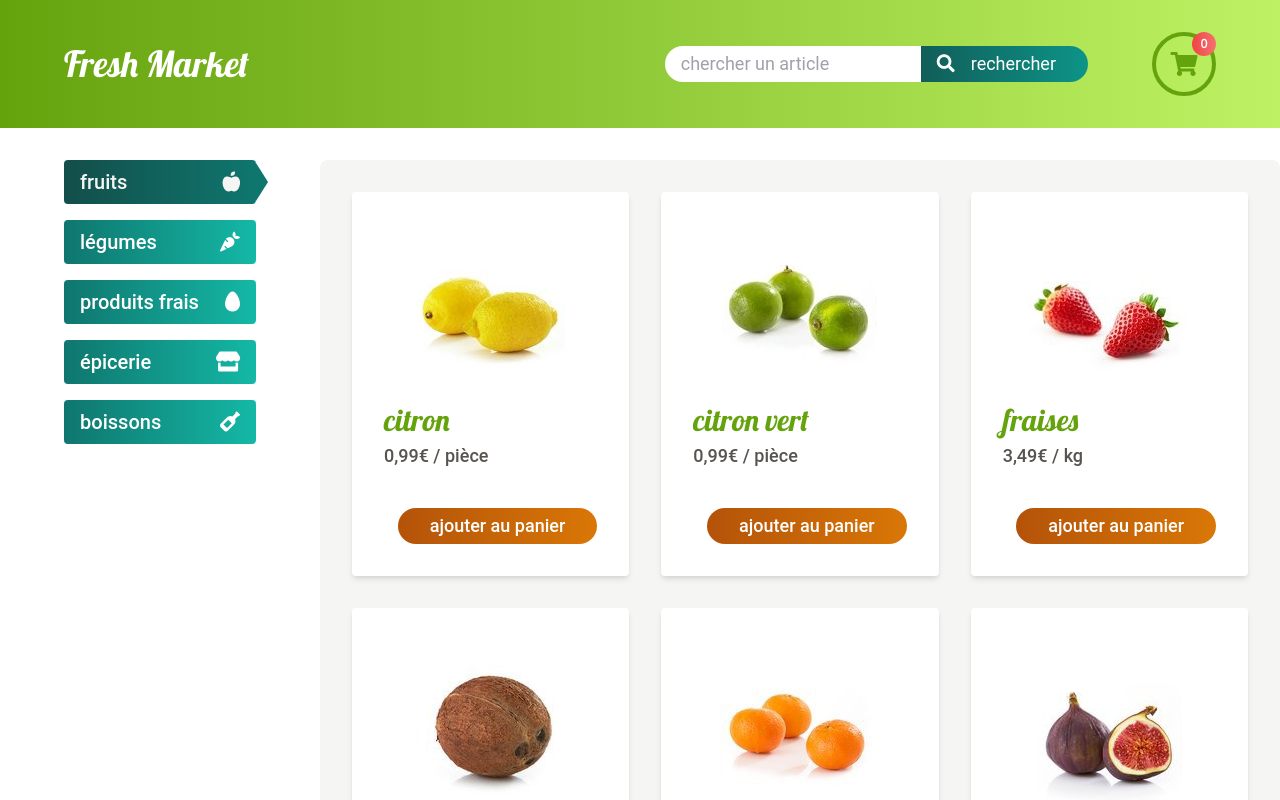
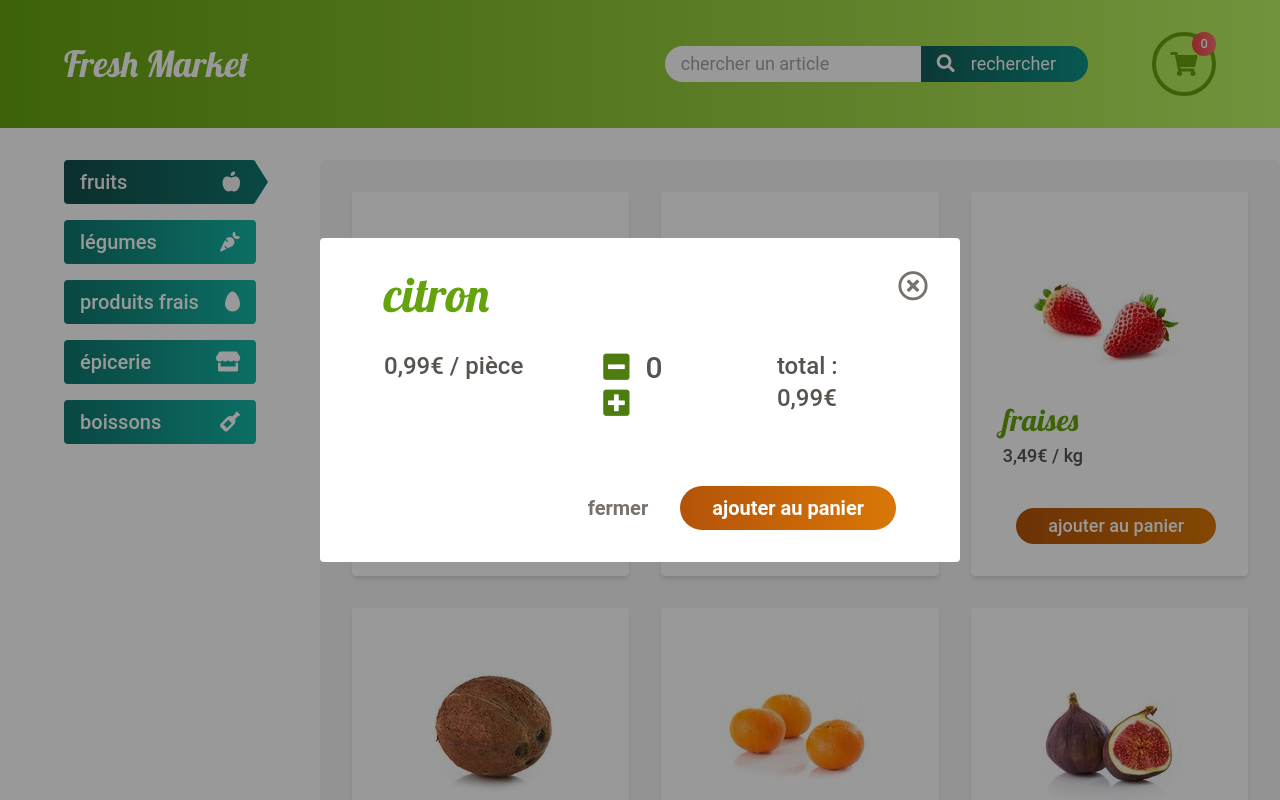
Before and after one commit to logic-fabric/fresh-market, a React (Create React App) app: page / in a window 1280 px wide. Shown: the top 800 px of the page. Built offline with nearby package versions, Linux system fonts and the light colour scheme.

Commit message:
feature: add a non functional Modal associated to each card

```diff
--- a/src/components/Card/Card.jsx
+++ b/src/components/Card/Card.jsx
@@ -1,9 +1,11 @@
 import React from "react";
 
+import { Modal } from "../Modal/Modal";
 import "./Card.css";
 
-export function Card({ product, category }) {
+export function Card({ product, cardId }) {
   return (
+    <div>
       <article className="card relative p-3 rounded-sm shadow-md bg-white">
         <img
           className="m-auto"
@@ -18,7 +20,8 @@ export function Card({ product, category }) {
         </h2>
 
         <p className="mb-4 text-lg text-neutral-600 font-medium">
-        {product.price.toString().replace(".", ",")}€&nbsp;/&nbsp;{product.unit}
+          {product.price.toString().replace(".", ",")}€&nbsp;/&nbsp;
+          {product.unit}
         </p>
 
         <button
@@ -28,5 +31,7 @@ export function Card({ product, category }) {
           ajouter au panier
         </button>
       </article>
+      {cardId === "card-0" ? <Modal product={product} /> : ""}
+    </div>
   );
 }
--- a/src/components/Gallery/Gallery.jsx
+++ b/src/components/Gallery/Gallery.jsx
@@ -10,7 +10,7 @@ export function Gallery({ products, activeCategory }) {
           <Card
             key={`card-${index}`}
             product={product}
-            category={activeCategory}
+            cardId={`card-${index}`}
           />
         );
       })}
--- /dev/null
+++ b/src/components/Modal/Modal.css
@@ -0,0 +1,10 @@
+.modal {
+  background: rgba(0, 0, 0, 0.4);
+}
+
+.modal__dialog {
+  top: 50%;
+  left: 50%;
+
+  transform: translate(-50%, -50%);
+}
--- /dev/null
+++ b/src/components/Modal/Modal.jsx
@@ -0,0 +1,54 @@
+import "./Modal.css";
+
+export function Modal({ product }) {
+  return (
+    <div className="modal absolute top-0 left-0 z-40 w-full h-full">
+      <div className="modal__dialog absolute rounded-sm bg-white">
+        <div className="modal__content w-full px-4 py-3">
+          <header className="modal__header flex justify-between">
+            <h3 className="font-serif text-primary-600 text-5xl">
+              {product.name}
+            </h3>
+            <button
+              className="far fa-times-circle text-neutral-500 text-3xl transform translate-x-3 -translate-y-1"
+              type="button"
+              aria-label="close"
+            ></button>
+          </header>
+          <div className="modal__body flex mt-3 mb-4 text-2xl text-neutral-600 font-medium">
+            <p className="">
+              {product.price.toString().replace(".", ",")}€&nbsp;/&nbsp;
+              {product.unit}
+            </p>
+            <div className="mx-4 text-3xl">
+              <button
+                className="fas fa-minus-square mx-2 text-primary-700"
+                type="button"
+              ></button>
+              <span>0</span>
+              <button
+                className="fas fa-plus-square mx-2 text-primary-700"
+                type="button"
+              ></button>
+            </div>
+            <p>total&nbsp;: {product.price.toString().replace(".", ",")}€</p>
+          </div>
+          <div className="modal__footer flex justify-end text-xl text-center">
+            <button
+              className="px-3 py-1 text-neutral-500 font-semibold"
+              type="button"
+            >
+              fermer
+            </button>
+            <button
+              className="px-3 py-sm rounded-3 text-white font-semibold bg-gradient-to-r from-tonic-700 to-tonic-600 transition-all duration-300 hover:shadow-lg hover:opacity-90 hover:transform hover:-translate-y-px"
+              type="button"
+            >
+              ajouter au panier
+            </button>
+          </div>
+        </div>
+      </div>
+    </div>
+  );
+}
```
Lines whose indentation alone changed are shown as unchanged.
